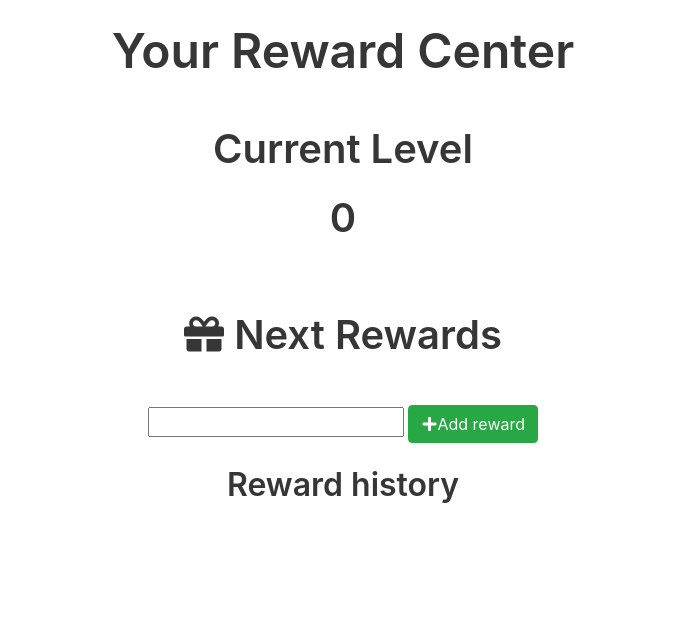
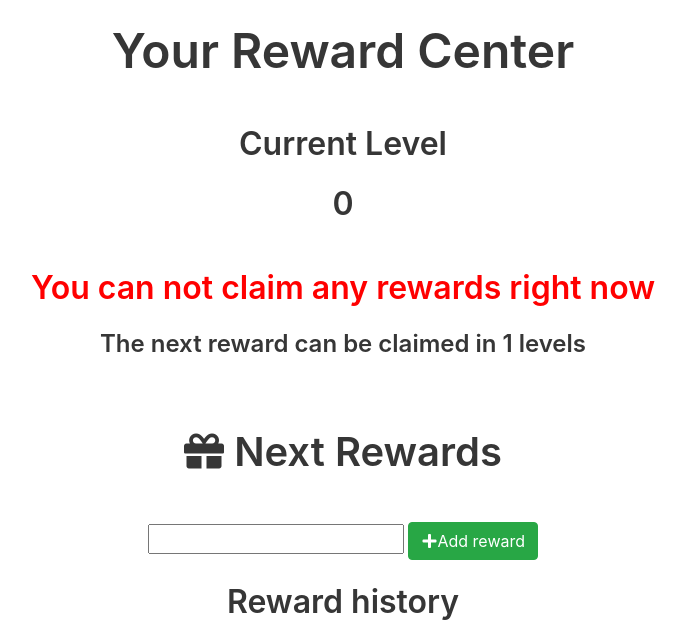
Before and after one commit to David-R-Buchmann/Habit-Tracker, a Flask app: page /rewards in a window 1280 px wide. Shown: the part 56-676 px from the top of the page, without its empty margins (297-982 px from the left). Run offline with Flask 3, Linux system fonts and the light colour scheme; the first user in the database is signed in; data that the repository does not hold is empty; some libraries are stand-ins or nearby versions.

Commit message:
Added more functionality to the rewards
This includes claiming/checking the rewards and displaying them in a Reward history with the date and time they were claimed

```diff
--- a/website/models.py
+++ b/website/models.py
@@ -35,6 +35,7 @@ class User(db.Model, UserMixin): # the user class has the most variables:
     notes = db.relationship('Note') # creates a relationship from Notes, Tasks and Rewards to their corresponding users
     tasks = db.relationship('Task')
     rewards = db.relationship('Reward')
+    claimableRewards = db.Column(db.Integer, default=0) # stores how many rewards can be claimed by the user
     totalXp = db.Column(db.Integer, default=0) # stores total and current XP as well as level and level progress as integers for each user
     currentXp = db.Column(db.Integer, default=0)
     level = db.Column(db.Integer, default=0)
--- a/website/templates/rewards.html
+++ b/website/templates/rewards.html
@@ -4,10 +4,18 @@
 <div align="center">
     <h1 class="title is-1"> Your Reward Center </h1>
     <br/>
-    <h2 class="title is-2"> Current Level</h2>
-    <h2 class="title is-2"> {{ user.level }} </h2>
+    <h2 class="title is-3"> Current Level</h2>
+    <h2 class="title is-3"> {{ user.level }} </h2>
     <br/>
-
+    {% if user.claimableRewards == 0 %}
+    <h3 class="title is-3" style="color: red;"> You can not claim any rewards right now </h3>
+    <h4 class="title is-4">The next reward can be claimed in {{ 1 - user.claimableRewards}} levels</h4>
+    {% endif %}
+    {% if user.claimableRewards > 0 %}
+    <h3 class="title is-3" style="color: green;"> You can currently claim a reward !</h3>
+    <h4 class="title is-4">The next reward can be claimed in {{ 1 - user.claimableRewards}} levels</h4>
+    {% endif %}
+    <br/>
 </div>
 
 <br/>
@@ -16,7 +24,15 @@
     <h2 class="title is-2"><i class="fas fa-gift" aria-hidden="true"></i> Next Rewards</h2>
     <ul class="list-group list-group-flush">
         {% for reward in user.rewards %}
+        {% if reward.is_claimed == False %}
             <li class="list-group-item">
+                {% if user.claimableRewards > 0 %}
+                <a href="{{ url_for('views.check_rewards', rewardId=reward.id) }}">
+                    <button type="button" class="btn btn-sm btn-success">
+                        <i class="fas fa-check"> Claim reward </i>
+                    </button>
+                </a>
+                {% endif %}
                 <span> {{ reward.data }} &nbsp;</span>
                 <a href="{{ url_for('views.edit_rewards', rewardId = reward.id)}}">
                     <button type="button" class="btn btn-sm btn-warning">
@@ -48,5 +65,15 @@
 
 <div align="center">
     <h3 class="title is-3"> Reward history </h3>
+    {% for reward in user.rewards %}
+    {% if reward.is_claimed == True %}
+    <li class="list-group-item">
+        <span>
+            <h5 class="title is-5">{{ reward.data }}</h5>
+            Claimed at: {{ reward.date }}
+        </span>
+    </li>
+    {% endif %}
+    {% endfor %}
 </div>
 {% endblock %}
--- a/website/views.py
+++ b/website/views.py
@@ -3,6 +3,9 @@ from flask_login import login_required, current_user
 from .models import Note, User, Task, Reward
 from .task_tracker import add_xp, subtract_xp, update_level
 from . import db
+import schedule
+import time as tm
+from datetime import time, timedelta, datetime
 import json
 
 views = Blueprint('views', __name__)
@@ -108,6 +111,7 @@ def delete_note():
 
     return jsonify({})
 
+
 @views.route('/add-reward', methods=['POST'])
 def add_rewards():
     reward = request.form.get('reward')
@@ -121,7 +125,17 @@ def add_rewards():
     return redirect(url_for("views.rewards"))
 
 
-@views.route('/edit-task/<int:rewardId>', methods=['GET', 'POST'])
+@views.route('/check-reward/<int:rewardId>')
+def check_rewards(rewardId):
+    checked_reward = Reward.query.get(rewardId)
+    checked_reward.is_claimed = not checked_reward.is_claimed
+    if checked_reward.is_claimed == True:
+        checked_reward.date = datetime.now()
+    db.session.commit()
+    return redirect(url_for("views.rewards"))
+
+
+@views.route('/edit-reward/<int:rewardId>', methods=['GET', 'POST'])
 def edit_rewards(rewardId):
     reward = Reward.query.get(rewardId)
     if request.method == "POST":
@@ -132,7 +146,7 @@ def edit_rewards(rewardId):
         return render_template("edit-reward.html", reward=reward, user=current_user)
 
 
-@views.route('/delete-task/<int:rewardId>')
+@views.route('/delete-reward/<int:rewardId>')
 def delete_rewards(rewardId):
     reward = Reward.query.get(rewardId)
     if reward:
```
Also changed, not shown: other parts of website/templates/rewards.html (+1 -0 lines), website/task_tracker.py (+5 -4 lines).
